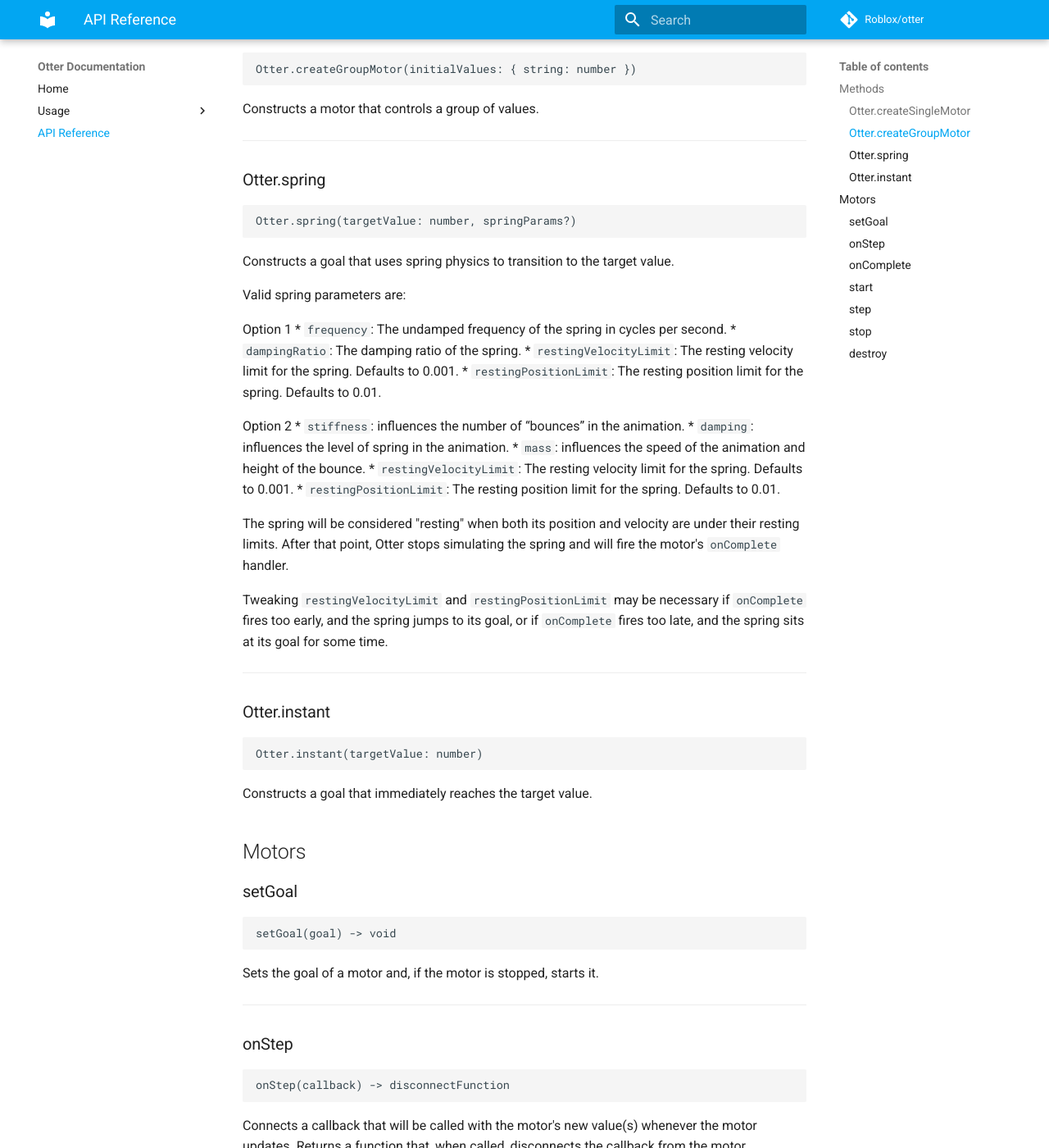
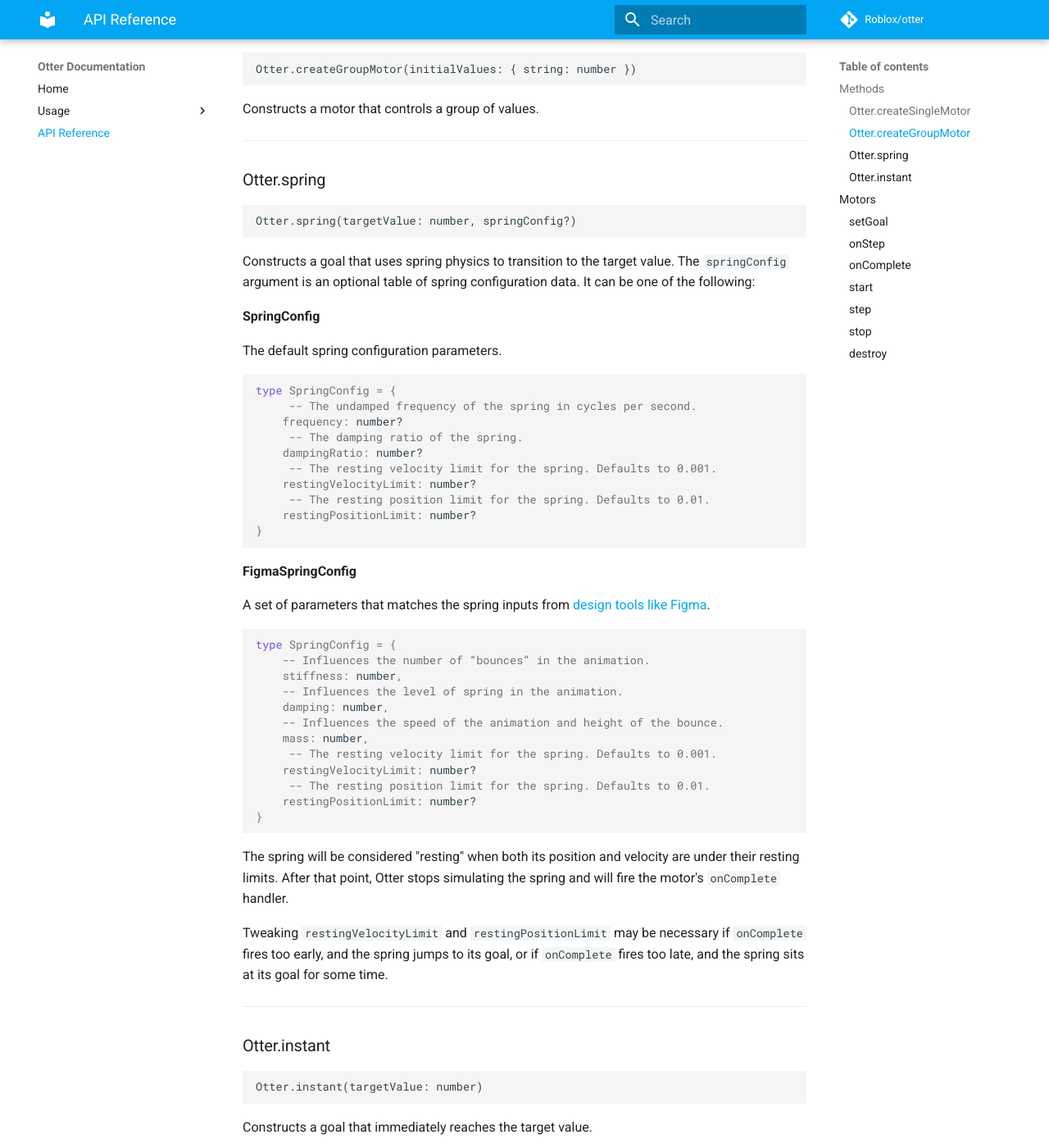
Before and after one commit to Roblox/otter, an MkDocs documentation site: the page built from docs/api-reference.md, in a window 1280 px wide and 1400 px high, scrolled down 398 px. Shown: the whole window at 82% size. Built offline with MkDocs 1.6.1 and Material for MkDocs 9.7.7, drawn with Linux system fonts in a browser that asks for light colours; comment, search, counter and statistics services are not loaded.

Commit message:
CLIXBOX-2756 - type strictness, public type interface (#45)
Makes a number of small changes to the internals and one change to the public interface:

* Have goals just close over their step function instead of giving it a self parameter, which makes it easier to type (and custom goals are still easy to write)
* Strongly type motors, goals
* Strongly type spring options including figma options
* Fix an inconsistency between group motor and single motor APIs
    * GroupMotor:onStep(...) -> { disconnect: () -> () } becomes GroupMotor:onStep(...) -> () -> (), matching SingleMotor:onStep(...)
    * We only have one usage of the resulting unsubscribe object in lua-apps, so it should be easy to adopt this

````diff
--- a/docs/api-reference.md
+++ b/docs/api-reference.md
@@ -20,25 +20,46 @@
 
 ### Otter.spring
 ```
-Otter.spring(targetValue: number, springParams?)
+Otter.spring(targetValue: number, springConfig?)
 ```
 
-Constructs a goal that uses spring physics to transition to the target value.
+Constructs a goal that uses spring physics to transition to the target value. The `springConfig` argument is an optional table of spring configuration data. It can be one of the following:
 
-Valid spring parameters are:
+**SpringConfig**
 
-Option 1
-    * `frequency`: The undamped frequency of the spring in cycles per second.
-    * `dampingRatio`: The damping ratio of the spring.
-    * `restingVelocityLimit`: The resting velocity limit for the spring. Defaults to 0.001.
-    * `restingPositionLimit`: The resting position limit for the spring. Defaults to 0.01.
+The default spring configuration parameters.
 
-Option 2
-    * `stiffness`: influences the number of “bounces” in the animation.
-    * `damping`: influences the level of spring in the animation.
-    * `mass`: influences the speed of the animation and height of the bounce.
-    * `restingVelocityLimit`: The resting velocity limit for the spring. Defaults to 0.001.
-    * `restingPositionLimit`: The resting position limit for the spring. Defaults to 0.01.
+```lua
+type SpringConfig = {
+     -- The undamped frequency of the spring in cycles per second.
+    frequency: number?
+     -- The damping ratio of the spring.
+    dampingRatio: number?
+     -- The resting velocity limit for the spring. Defaults to 0.001.
+    restingVelocityLimit: number?
+     -- The resting position limit for the spring. Defaults to 0.01.
+    restingPositionLimit: number?
+}
+```
+
+**FigmaSpringConfig**
+
+A set of parameters that matches the spring inputs from [design tools like Figma](https://help.figma.com/hc/en-us/articles/360051748654-Prototype-easing-and-spring-animations#Custom_spring_curves).
+
+```lua
+type SpringConfig = {
+    -- Influences the number of “bounces” in the animation.
+    stiffness: number,
+    -- Influences the level of spring in the animation.
+    damping: number,
+    -- Influences the speed of the animation and height of the bounce.
+    mass: number,
+     -- The resting velocity limit for the spring. Defaults to 0.001.
+    restingVelocityLimit: number?
+     -- The resting position limit for the spring. Defaults to 0.01.
+    restingPositionLimit: number?
+}
+```
 
 The spring will be considered "resting" when both its position and velocity are under their resting limits. After that point, Otter stops simulating the spring and will fire the motor's `onComplete` handler.
 
````
Also changed, not shown: CHANGELOG.md (+3 -0 lines), 13 other files.
